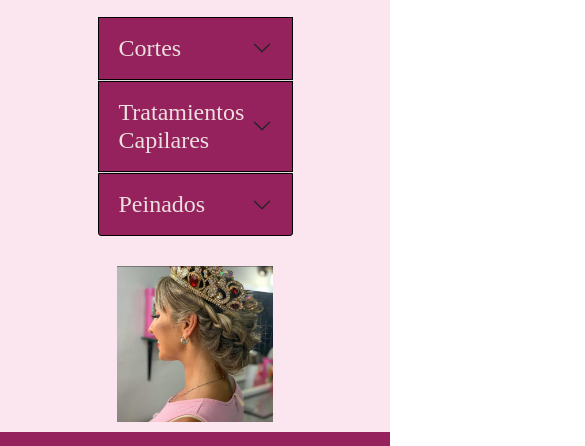
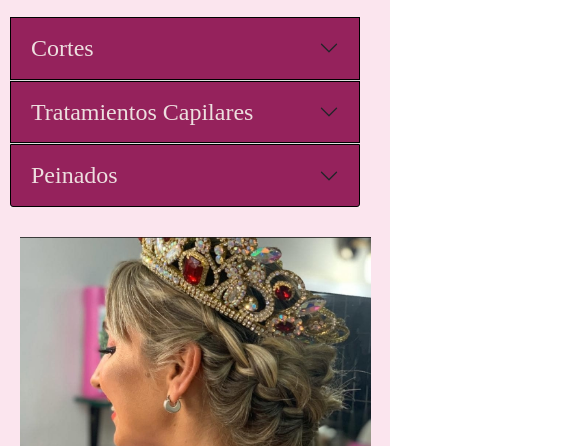
Before and after one commit to celinazitterckoff/PF_Zitterckoff, a website: page pages/servicios.html in a window 390 px wide. Shown: the part 398-844 px from the top of the page, 585 px wide, since content can reach past the window. Drawn offline with nearby package versions, Linux system fonts and the light colour scheme.

Commit message:
arregle el acordion y la imagen de la seccion servicios

```diff
--- a/pages/servicios.html
+++ b/pages/servicios.html
@@ -57,7 +57,7 @@
         <main class="main">
             <section>
                 <div class="tituloPrincipal">
-                    <h1 class="contenedorH1">Corte, color y mucho más: Descubre nuestros servicios de peluquería</h1>
+                    <h1 class="contenedorH1">Corte, color y mucho más: Descubre nuestros servicios</h1>
                 </div>
             </section>
             </section>
--- a/scss/_mainServicios.scss
+++ b/scss/_mainServicios.scss
@@ -67,11 +67,11 @@
             }
             }
             .contenedorSer{
-                width: $ancho;
+                width: 700px;
                 height: 100%;
-                margin: 20px auto;
+                margin-left: 10px;
                 display: flex;
-                justify-content: center;
+                justify-content: left;
             }
             .accordion-button{
                 background-color: $colorPrincipal;
@@ -90,7 +90,7 @@
                 display: flex;
                 justify-content: center;
                 .imgSer{
-                width:40%;
+                width:90%;
                 margin: 10px;
                 }
             }
```
Also changed, not shown: css/estilos.css, 1 other file.
